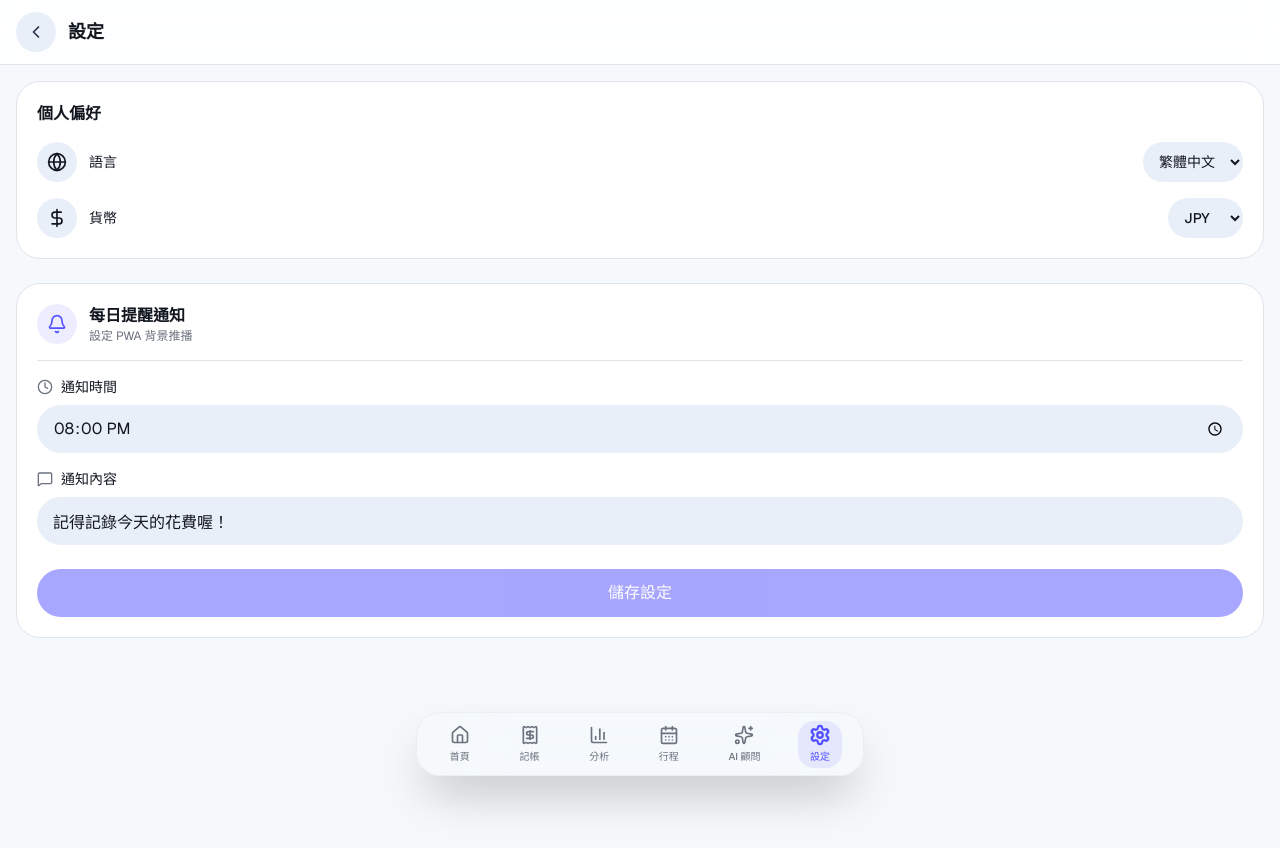
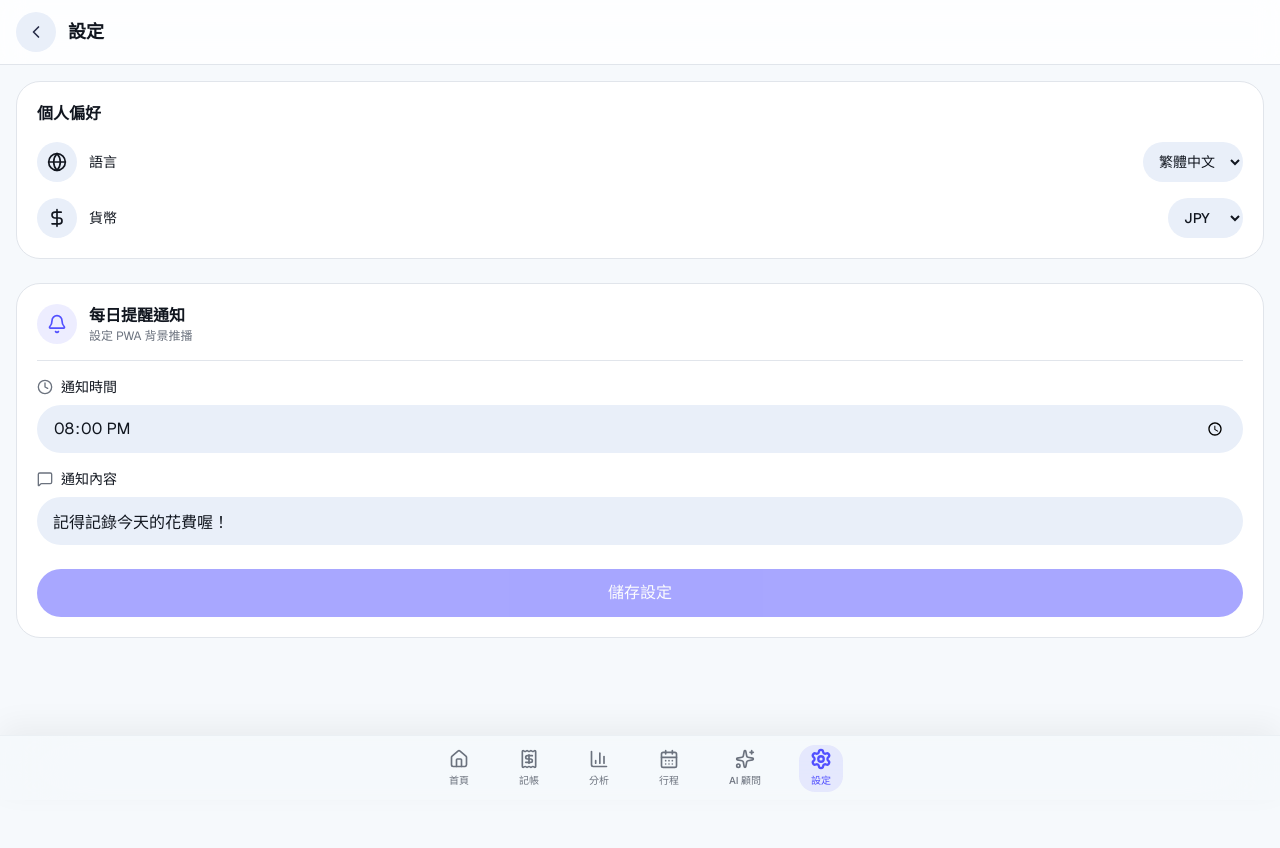
Before and after one commit to sakianoAya/AI_expenser, a Next.js app: page /dashboard/settings in a window 1280 px wide. Shown: the top 848 px of the page. Built offline with nearby package versions, Linux system fonts and the light colour scheme.

Commit message:
fix(ui): dock bottom navigation bar to screen bottom

```diff
--- a/components/bottom-nav.tsx
+++ b/components/bottom-nav.tsx
@@ -21,10 +21,10 @@ export function BottomNav() {
 
   return (
     <div
-      className="fixed inset-x-0 bottom-0 z-50 p-4 pointer-events-none"
-      style={{ paddingBottom: 'calc(env(safe-area-inset-bottom) + 1.5rem)' }}
+      className="fixed inset-x-0 bottom-0 z-50 pointer-events-auto border-t border-border/50 bg-background/80 shadow-[0_-10px_30px_rgb(0,0,0,0.05)] backdrop-blur-2xl dark:bg-card/80 dark:shadow-black/20"
+      style={{ paddingBottom: 'env(safe-area-inset-bottom)' }}
     >
-      <nav className="pointer-events-auto mx-auto flex h-16 max-w-md items-center justify-around rounded-3xl border border-border/50 bg-background/70 px-2 shadow-2xl backdrop-blur-2xl dark:bg-card/60 dark:shadow-black/50 overflow-hidden">
+      <nav className="mx-auto flex h-16 w-full max-w-md items-center justify-around px-2">
         {navItems.map((item) => {
           const isActive =
             item.href === "/dashboard"
```
